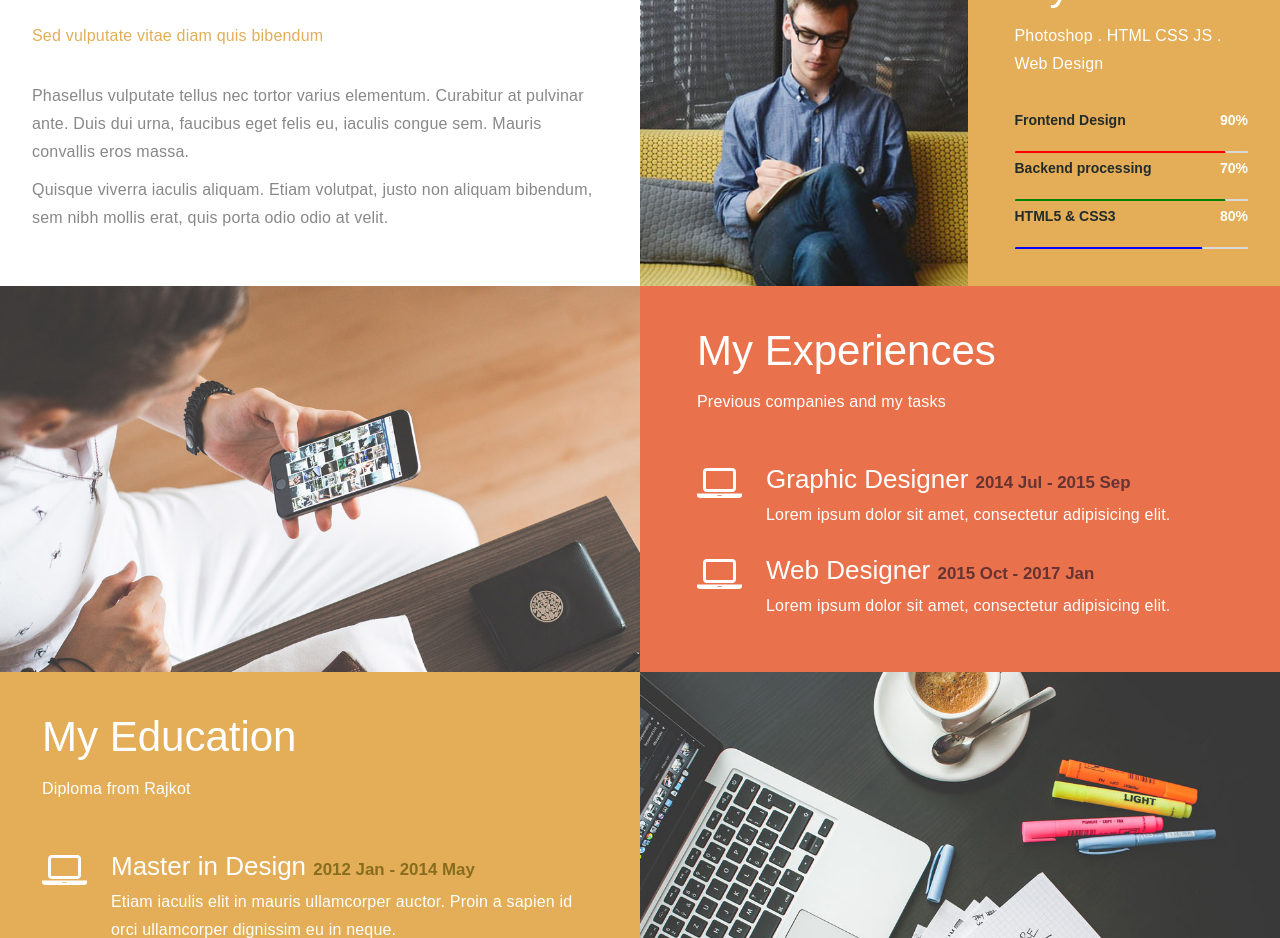
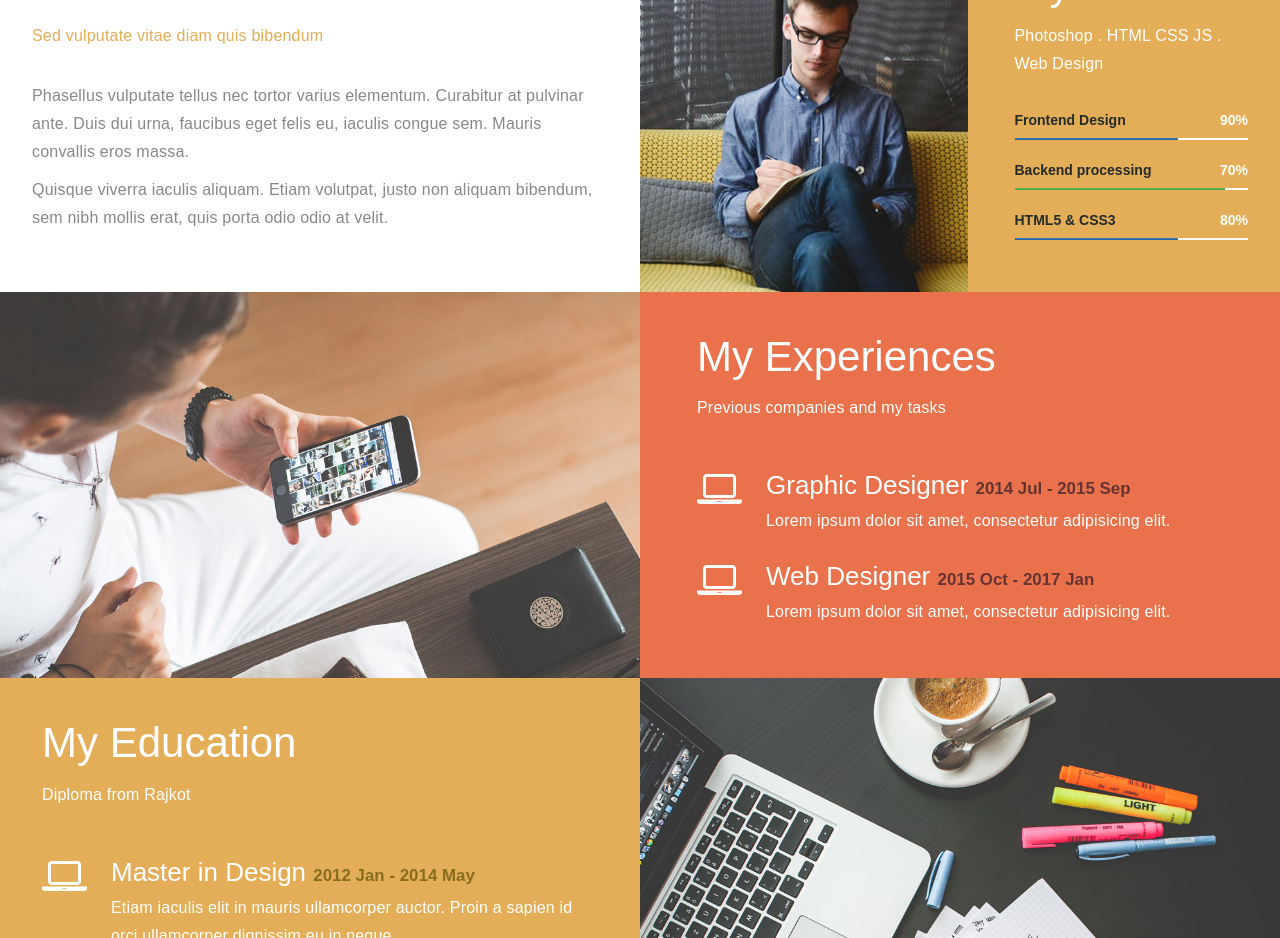
Before and after one commit to rkgain/RP.in, a React (Create React App) app: page / in a window 1280 px wide. Shown: the part 880-1818 px from the top of the page. Built offline with nearby package versions, Linux system fonts and the light colour scheme.

Commit message:
color change

```diff
--- a/src/App.js
+++ b/src/App.js
@@ -7,7 +7,7 @@ import './asset/css/templatemo-style.css';
 import './asset/css/font-awesome.min.css';
 import Home from '../src/asset/images/home-img.jpg'
 import { Link, animateScroll as scroll } from "react-scroll";
-import { Line, Circle } from 'rc-progress';
+// import { Line, Circle } from 'rc-progress';
 function App() {
 
 
@@ -134,23 +134,23 @@ function App() {
                          <strong>Frontend Design</strong>
                               <span class="color-white pull-right">90%</span>
 
-                              <Line percent="90" strokeWidth="1" strokeColor="red" />
-                                   {/* <div class="progress" >
-                                        <div style={{backgroundColor:"red"}} class="progress-bar progress-bar-primary" role="progressbar" aria-valuenow="90" aria-valuemin="0" aria-valuemax="100" ></div>
-                                   </div> */}
+
+                                   <div class="progress" >
+                                        <div style={{backgroundColor:"red"}} class="progress-bar" style={{width:"70%"}}></div>
+                                   </div>
 
                          <strong>Backend processing</strong>
                               <span class="color-white pull-right">70%</span>
-                                   {/* <div class="progress">
-                                        <div class="progress-bar progress-bar-primary" role="progressbar" aria-valuenow="70" aria-valuemin="0" aria-valuemax="100" ></div>
-                                   </div> */}
-                      <Line percent="90" strokeWidth="1" strokeColor="green" />
+                              <div class="progress" >
+                                        <div  class="progress-bar progress-bar-success" style={{width:"90%",color:"Red"}}></div>
+                                   </div>
+                      {/* <Line percent="90" strokeWidth="1" strokeColor="green" /> */}
                          <strong>HTML5 {'&'} CSS3</strong>
                               <span class="color-white pull-right">80%</span>
-                                   {/* <div class="progress">
-                                        <div class="progress-bar progress-bar-primary" role="progressbar" aria-valuenow="80" aria-valuemin="0" aria-valuemax="100" ></div>
-                                   </div> */}
-                                     <Line percent="80" strokeWidth="1" strokeColor="blue" />
+                              <div class="progress" >
+                                        <div style={{backgroundColor:"#008ce1"}} class="progress-bar" style={{width:"70%"}}></div>
+                                   </div>
+                                     {/* <Line percent="80" strokeWidth="1" strokeColor="blue" /> */}
                          </div>
 
                     </div>
```
